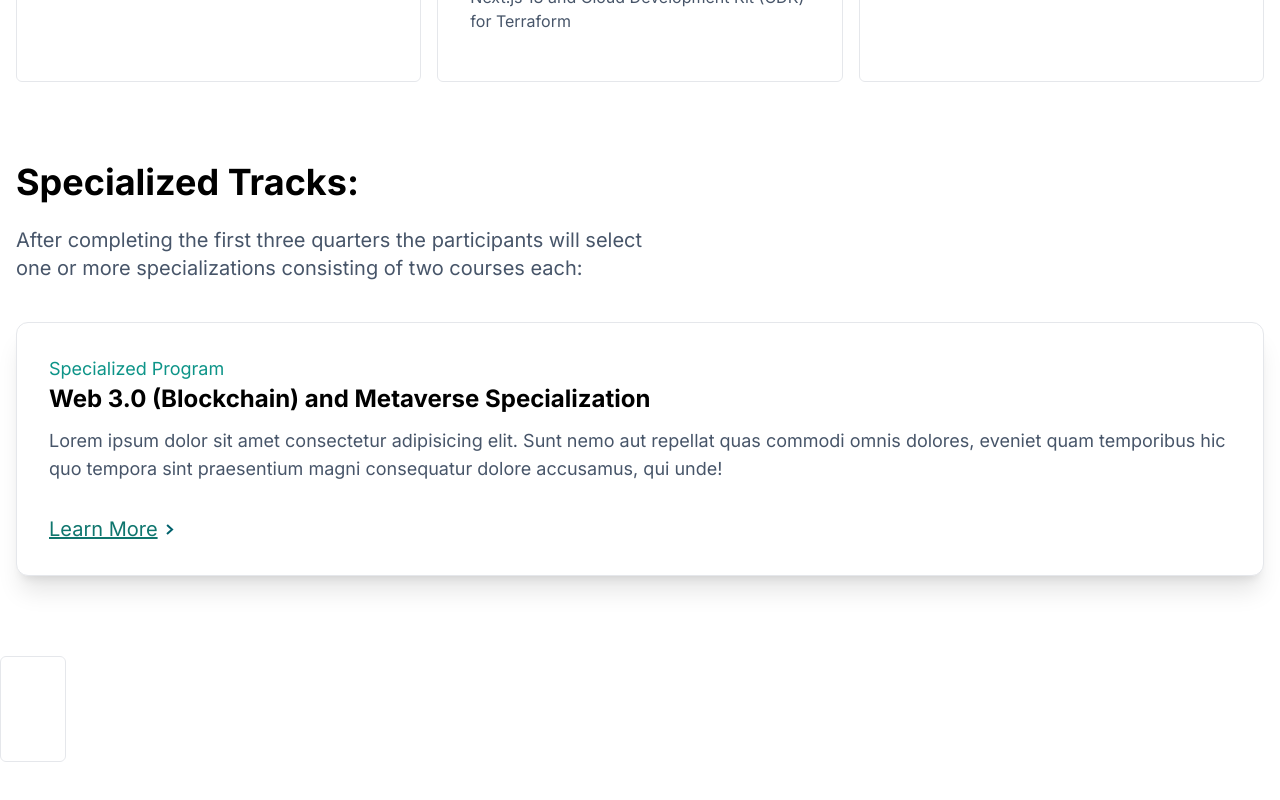
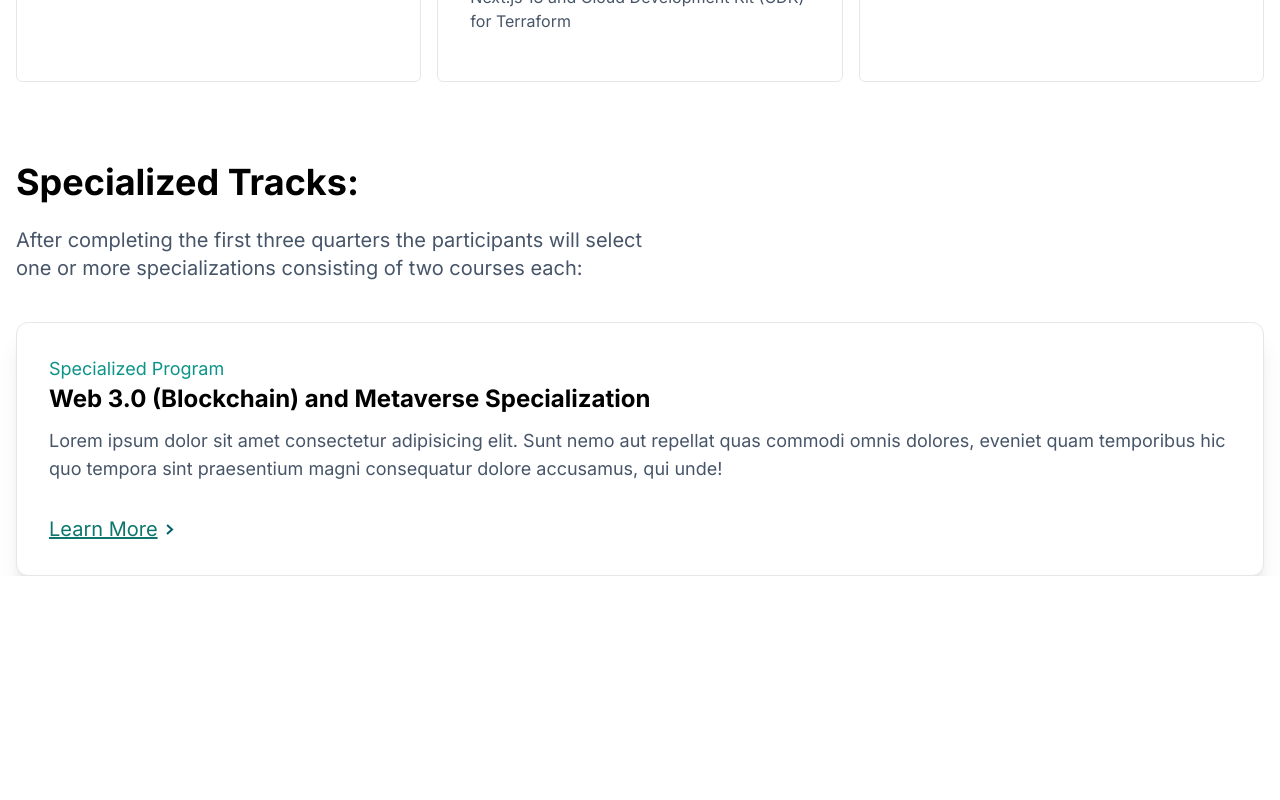
Before and after one commit to Mohtashim-1/Panaverse-Clone, a Next.js app: page / in a window 1280 px wide. Shown: the part 1233-2033 px from the top of the page. After the commit the page ends 1809 px from the top, so only its background shows below. Built offline with nearby package versions, Linux system fonts and the light colour scheme.

Commit message:
Update page.tsx

```diff
--- a/src/app/page.tsx
+++ b/src/app/page.tsx
@@ -15,7 +15,7 @@ export default function Home() {
         {/* Specialized Track */}
         <SpecializedTrack />
         {/* Quarter Box */}
-        <QuarterBox />
+        {/* <QuarterBox /> */}
       </main>
     </>
   );
```
